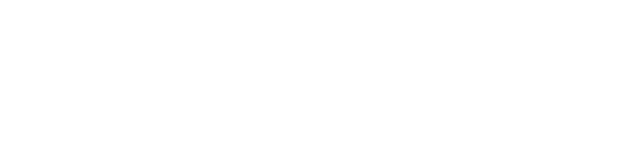
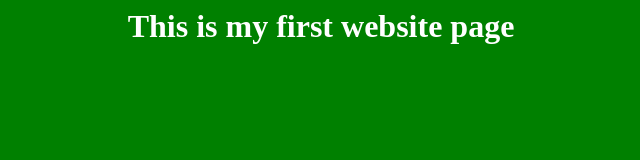
Before and after one commit to LudovicVigneron/test, a plain HTML site: page index.html in a window 1280 px wide. Shown: the whole page, without its empty margins (319-959 px from the left). Drawn offline with Linux system fonts and the light colour scheme.

Commit message:
Update index.html

```diff
--- a/index.html
+++ b/index.html
@@ -9,7 +9,7 @@
 
   <style>
     body{
-      background-coulor:green;
+      background-color:green;
       color:#fff;
       text-align:center;
     }
```
